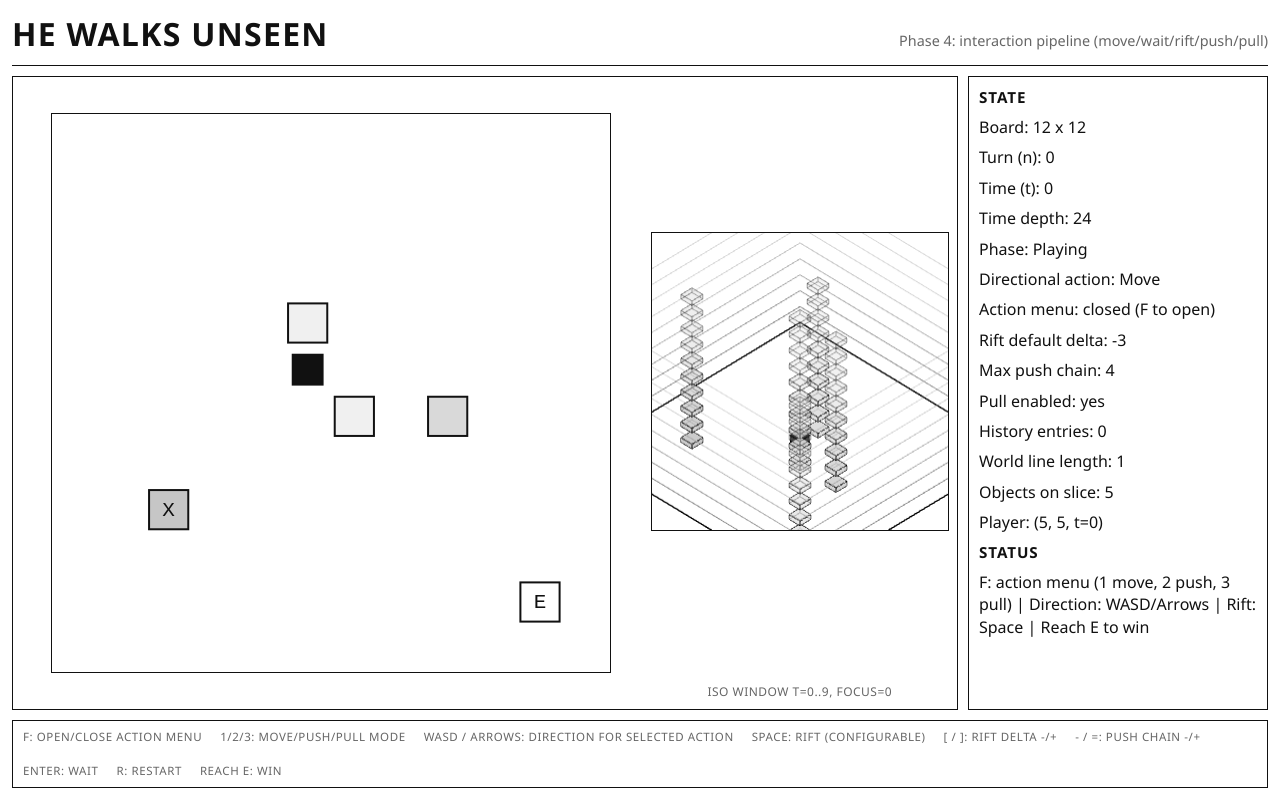
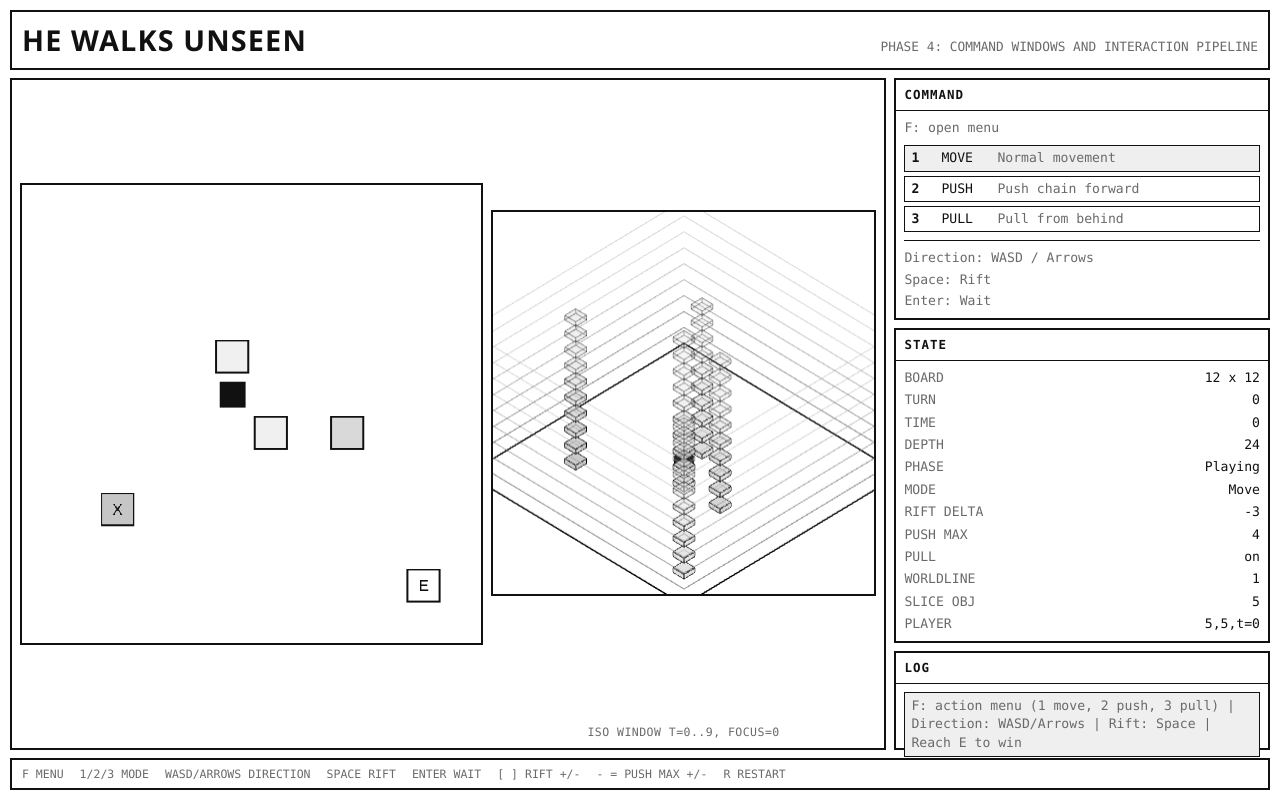
Before and after one commit to whiteStainX/he-walks-unseen, a React app in the folder frontend/: page / in a window 1280 px wide. Built offline with nearby package versions, Linux system fonts and the light colour scheme; the HTML template or start-up script is replaced by a standard one.

Commit message:
feat: window for the interaction

```diff
--- a/frontend/src/App.css
+++ b/frontend/src/App.css
@@ -5,10 +5,10 @@
 
 .game-shell {
   display: grid;
-  grid-template-rows: auto 1fr auto;
+  grid-template-rows: auto minmax(0, 1fr) auto;
   height: 100dvh;
-  padding: 12px;
-  gap: 10px;
+  padding: 10px;
+  gap: 8px;
   overflow: hidden;
 }
 
@@ -17,74 +17,46 @@
   align-items: baseline;
   justify-content: space-between;
   gap: 12px;
-  border-bottom: 1px solid var(--border);
-  padding-bottom: 8px;
+  border: 2px solid var(--ui-line);
+  background: var(--ui-bg);
+  padding: 8px 10px;
 }
 
 .game-header h1 {
   margin: 0;
-  font-size: clamp(1.25rem, 2.8vw, 2rem);
+  font-size: clamp(1.2rem, 2.6vw, 1.8rem);
+  font-family: var(--ui-font-title);
   letter-spacing: 0.04em;
   text-transform: uppercase;
 }
 
 .game-header p {
   margin: 0;
-  font-size: 0.9rem;
-  color: var(--muted);
+  color: var(--ui-muted);
+  font-family: var(--ui-font-mono);
+  font-size: 0.8rem;
+  text-transform: uppercase;
 }
 
 .game-layout {
   display: grid;
-  grid-template-columns: minmax(0, 1fr) 300px;
-  gap: 10px;
-  align-items: stretch;
+  grid-template-columns: minmax(0, 7fr) minmax(300px, 3fr);
+  gap: 8px;
   min-height: 0;
 }
 
-.board-panel,
-.sidebar-panel {
-  border: 1px solid var(--border);
-  background: var(--panel);
-}
-
 .board-panel {
+  border: 2px solid var(--ui-line);
+  background: var(--ui-bg);
   padding: 8px;
   overflow: hidden;
   min-height: 0;
 }
 
-.sidebar-panel {
-  padding: 10px;
-  overflow: auto;
-  min-height: 0;
-}
-
-.sidebar-panel h2 {
-  margin: 0 0 8px;
-  font-size: 0.95rem;
-  text-transform: uppercase;
-  letter-spacing: 0.06em;
-}
-
-.sidebar-panel p {
-  margin: 0 0 8px;
-}
-
-.board-canvas {
-  display: block;
-  width: min(100%, 70dvh);
-  aspect-ratio: 1 / 1;
-  height: auto;
-  border: 1px solid var(--grid);
-  image-rendering: pixelated;
-  background: var(--paper);
-}
-
 .board-stage {
   display: grid;
-  grid-template-columns: minmax(0, 1.35fr) minmax(240px, 0.65fr);
-  gap: 10px;
+  grid-template-columns: minmax(0, 1.2fr) minmax(0, 1fr);
+  gap: 8px;
   align-items: stretch;
   height: 100%;
 }
@@ -95,53 +67,225 @@
   place-items: center;
 }
 
+.board-canvas {
+  display: block;
+  width: min(100%, 72dvh);
+  aspect-ratio: 1 / 1;
+  height: auto;
+  border: 2px solid var(--ui-line);
+  background: var(--paper);
+  image-rendering: pixelated;
+}
+
 .iso-stage-item {
   grid-template-rows: minmax(0, 1fr) auto;
   align-content: stretch;
 }
 
 .iso-cube-wrap {
-  width: min(100%, 46dvh);
+  width: min(100%, 56dvh);
   aspect-ratio: 1 / 1;
-  border: 1px solid var(--grid);
+  border: 2px solid var(--ui-line);
   background: var(--paper);
   overflow: hidden;
 }
 
 .iso-caption {
   margin: 6px 0 0;
-  font-size: 0.75rem;
-  color: var(--muted);
+  font-size: 0.72rem;
+  color: var(--ui-muted);
+  letter-spacing: 0.04em;
   text-transform: uppercase;
-  letter-spacing: 0.04em;
+  font-family: var(--ui-font-mono);
+}
+
+.hud-stack {
+  display: grid;
+  grid-template-rows: auto auto minmax(0, 1fr);
+  gap: 8px;
+  min-height: 0;
+}
+
+.ui-window {
+  display: grid;
+  grid-template-rows: auto minmax(0, 1fr);
+  border: 2px solid var(--ui-line);
+  background: var(--ui-bg);
+  min-height: 0;
+}
+
+.ui-window-title {
+  margin: 0;
+  padding: 6px 8px;
+  border-bottom: 1px solid var(--ui-line);
+  font-size: 0.78rem;
+  letter-spacing: 0.08em;
+  text-transform: uppercase;
+  font-family: var(--ui-font-mono);
+}
+
+.ui-window-body {
+  padding: 8px;
+  font-family: var(--ui-font-mono);
+  font-size: 0.82rem;
+  min-height: 0;
+}
+
+.window-note {
+  margin: 0;
+  color: var(--ui-muted);
+}
+
+.command-list {
+  margin-top: 8px;
+  display: grid;
+  gap: 4px;
+}
+
+.command-row {
+  display: grid;
+  grid-template-columns: 22px 48px minmax(0, 1fr);
+  gap: 8px;
+  align-items: center;
+  border: 1px solid var(--ui-line);
+  padding: 3px 6px;
+  background: var(--ui-bg);
+}
+
+.command-key {
+  font-weight: 700;
+}
+
+.command-text {
+  text-transform: uppercase;
+}
+
+.command-desc {
+  color: var(--ui-muted);
+}
+
+.command-row.is-selected {
+  background: var(--ui-fill-alt);
+}
+
+.command-row.is-menu-active.is-selected {
+  background: var(--ui-fill-selected);
+  color: var(--ui-bg);
+}
+
+.command-row.is-menu-active.is-selected .command-desc {
+  color: var(--ui-bg);
+}
+
+.command-meta {
+  margin-top: 8px;
+  padding-top: 8px;
+  border-top: 1px solid var(--ui-line);
+  display: grid;
+  gap: 3px;
+  color: var(--ui-muted);
+}
+
+.state-grid {
+  margin: 0;
+  display: grid;
+  grid-template-columns: auto 1fr;
+  gap: 4px 8px;
+}
+
+.state-grid dt {
+  color: var(--ui-muted);
+  text-transform: uppercase;
+}
+
+.state-grid dd {
+  margin: 0;
+  text-align: right;
+}
+
+.log-body {
+  display: grid;
+  grid-template-rows: auto minmax(0, 1fr);
+  gap: 8px;
+}
+
+.status-line {
+  border: 1px solid var(--ui-line);
+  padding: 4px 6px;
+  background: var(--ui-fill-alt);
+}
+
+.log-list {
+  min-height: 0;
+  overflow: auto;
+  border: 1px solid var(--ui-line);
+}
+
+.log-row {
+  display: grid;
+  grid-template-columns: 46px minmax(0, 1fr);
+  gap: 8px;
+  padding: 5px 6px;
+  border-bottom: 1px solid var(--ui-line);
+}
+
+.log-row:last-child {
+  border-bottom: 0;
+}
+
+.log-turn {
+  color: var(--ui-muted);
+}
+
+.empty-log {
+  margin: 0;
+  padding: 6px;
+  color: var(--ui-muted);
 }
 
 .bottom-bar {
   display: flex;
-  gap: 18px;
   flex-wrap: wrap;
-  border: 1px solid var(--border);
-  background: var(--panel);
-  padding: 8px 10px;
+  gap: 10px 16px;
+  border: 2px solid var(--ui-line);
+  background: var(--ui-bg);
+  padding: 6px 10px;
+  font-family: var(--ui-font-mono);
+  font-size: 0.72rem;
   text-transform: uppercase;
-  font-size: 0.72rem;
-  letter-spacing: 0.05em;
-  color: var(--muted);
+  color: var(--ui-muted);
 }
 
-@media (max-width: 980px) {
+@media (max-width: 1100px) {
   .game-layout {
     grid-template-columns: 1fr;
     grid-template-rows: minmax(0, 1fr) auto;
   }
 
+  .board-stage {
+    grid-template-columns: minmax(0, 1fr) minmax(260px, 1fr);
+  }
+
+  .hud-stack {
+    grid-template-columns: repeat(3, minmax(0, 1fr));
+    grid-template-rows: 1fr;
+  }
+
+  .ui-window {
+    min-height: 180px;
+  }
+}
+
+@media (max-width: 900px) {
+  .game-shell {
+    overflow: auto;
+    height: 100%;
+    min-height: 100dvh;
+  }
+
   .game-header {
     flex-direction: column;
     align-items: flex-start;
-  }
-
-  .board-canvas {
-    width: min(100%, 56dvh);
   }
 
   .board-stage {
@@ -151,4 +295,13 @@
   .iso-stage-item {
     display: none;
   }
+
+  .hud-stack {
+    grid-template-columns: 1fr;
+    grid-template-rows: auto auto auto;
+  }
+
+  .ui-window {
+    min-height: 160px;
+  }
 }
--- a/frontend/src/app/GameShell.tsx
+++ b/frontend/src/app/GameShell.tsx
@@ -20,6 +20,13 @@ import { buildIsoViewModel } from '../render/iso/buildIsoViewModel'
 import { IsoTimeCubePanel } from '../render/iso/IsoTimeCubePanel'
 
 type DirectionalActionMode = 'Move' | 'Push' | 'Pull'
+type DirectionalOption = { mode: DirectionalActionMode; keyLabel: '1' | '2' | '3'; description: string }
+
+const directionalOptions: DirectionalOption[] = [
+  { mode: 'Move', keyLabel: '1', description: 'Normal movement' },
+  { mode: 'Push', keyLabel: '2', description: 'Push chain forward' },
+  { mode: 'Pull', keyLabel: '3', description: 'Pull from behind' },
+]
 
 function directionForKey(key: string): Direction2D | null {
   switch (key) {
@@ -44,6 +51,19 @@ function directionForKey(key: string): Direction2D | null {
   }
 }
 
+function actionSummary(entry: { action: { kind: string; direction?: string }; outcome: { kind: string } }): string {
+  const actionText =
+    entry.action.kind === 'Move' ||
+    entry.action.kind === 'Push' ||
+    entry.action.kind === 'Pull'
+      ? `${entry.action.kind.toLowerCase()} ${entry.action.direction ?? ''}`.trim()
+      : entry.action.kind === 'ApplyRift'
+        ? 'rift'
+        : entry.action.kind.toLowerCase()
+
+  return `${actionText} -> ${entry.outcome.kind.toLowerCase()}`
+}
+
 export function GameShell() {
   const dispatch = useAppDispatch()
   const [directionalActionMode, setDirectionalActionMode] = useState<DirectionalActionMode>('Move')
@@ -57,7 +77,7 @@ export function GameShell() {
   const phase = useAppSelector((state) => state.game.phase)
   const riftDefaultDelta = useAppSelector((state) => state.game.riftSettings.defaultDelta)
   const interactionConfig = useAppSelector((state) => state.game.interactionConfig)
-  const historyLength = useAppSelector((state) => state.game.history.length)
+  const history = useAppSelector((state) => state.game.history)
   const status = useAppSelector((state) => state.game.status)
   const player = currentPosition(worldLine)
   const selvesAtCurrentTime = positionsAtTime(worldLine, currentTime)
@@ -73,6 +93,7 @@ export function GameShell() {
       }),
     [currentTime, timeDepth, worldLine, cube],
   )
+  const recentHistory = useMemo(() => history.slice(-5).reverse(), [history])
 
   useEffect(() => {
     const onKeyDown = (event: KeyboardEvent) => {
@@ -202,7 +223,7 @@ export function GameShell() {
     <div className="game-shell">
       <header className="game-header">
         <h1>He Walks Unseen</h1>
-        <p>Phase 4: interaction pipeline (move/wait/rift/push/pull)</p>
+        <p>Phase 4: command windows and interaction pipeline</p>
       </header>
 
       <main className="game-layout">
@@ -225,39 +246,99 @@ export function GameShell() {
           </div>
         </section>
 
-        <aside className="sidebar-panel">
-          <h2>State</h2>
-          <p>Board: {boardSize} x {boardSize}</p>
-          <p>Turn (n): {turn}</p>
-          <p>Time (t): {currentTime}</p>
-          <p>Time depth: {timeDepth}</p>
-          <p>Phase: {phase}</p>
-          <p>Directional action: {directionalActionMode}</p>
-          <p>Action menu: {isActionMenuOpen ? 'open (1/2/3 to select)' : 'closed (F to open)'}</p>
-          <p>Rift default delta: -{riftDefaultDelta}</p>
-          <p>Max push chain: {interactionConfig.maxPushChain}</p>
-          <p>Pull enabled: {interactionConfig.allowPull ? 'yes' : 'no'}</p>
-          <p>History entries: {historyLength}</p>
-          <p>World line length: {worldLine.path.length}</p>
-          <p>Objects on slice: {objectsAtCurrentTime.length}</p>
-          <p>
-            Player: {player ? `(${player.x}, ${player.y}, t=${player.t})` : 'N/A'}
-          </p>
-          <h2>Status</h2>
-          <p>{status}</p>
+        <aside className="hud-stack">
+          <section className="ui-window command-window">
+            <h2 className="ui-window-title">Command</h2>
+            <div className="ui-window-body">
+              <p className="window-note">F: {isActionMenuOpen ? 'close menu' : 'open menu'}</p>
+              <div className="command-list">
+                {directionalOptions.map((option) => (
+                  <div
+                    key={option.mode}
+                    className={[
+                      'command-row',
+                      directionalActionMode === option.mode ? 'is-selected' : '',
+                      isActionMenuOpen ? 'is-menu-active' : '',
+                    ]
+                      .filter(Boolean)
+                      .join(' ')}
+                  >
+                    <span className="command-key">{option.keyLabel}</span>
+                    <span className="command-text">{option.mode}</span>
+                    <span className="command-desc">{option.description}</span>
+                  </div>
+                ))}
+              </div>
+              <div className="command-meta">
+                <span>Direction: WASD / Arrows</span>
+                <span>Space: Rift</span>
+                <span>Enter: Wait</span>
+              </div>
+            </div>
+          </section>
+
+          <section className="ui-window state-window">
+            <h2 className="ui-window-title">State</h2>
+            <div className="ui-window-body">
+              <dl className="state-grid">
+                <dt>Board</dt>
+                <dd>{boardSize} x {boardSize}</dd>
+                <dt>Turn</dt>
+                <dd>{turn}</dd>
+                <dt>Time</dt>
+                <dd>{currentTime}</dd>
+                <dt>Depth</dt>
+                <dd>{timeDepth}</dd>
+                <dt>Phase</dt>
+                <dd>{phase}</dd>
+                <dt>Mode</dt>
+                <dd>{directionalActionMode}</dd>
+                <dt>Rift Delta</dt>
+                <dd>-{riftDefaultDelta}</dd>
+                <dt>Push Max</dt>
+                <dd>{interactionConfig.maxPushChain}</dd>
+                <dt>Pull</dt>
+                <dd>{interactionConfig.allowPull ? 'on' : 'off'}</dd>
+                <dt>WorldLine</dt>
+                <dd>{worldLine.path.length}</dd>
+                <dt>Slice Obj</dt>
+                <dd>{objectsAtCurrentTime.length}</dd>
+                <dt>Player</dt>
+                <dd>{player ? `${player.x},${player.y},t=${player.t}` : 'N/A'}</dd>
+              </dl>
+            </div>
+          </section>
+
+          <section className="ui-window log-window">
+            <h2 className="ui-window-title">Log</h2>
+            <div className="ui-window-body log-body">
+              <p className="window-note status-line">{status}</p>
+              <div className="log-list">
+                {recentHistory.length === 0 ? (
+                  <p className="empty-log">No actions yet.</p>
+                ) : (
+                  recentHistory.map((entry) => (
+                    <div className="log-row" key={`${entry.turn}-${entry.action.kind}`}>
+                      <span className="log-turn">T{entry.turn}</span>
+                      <span className="log-text">{actionSummary(entry)}</span>
+                    </div>
+                  ))
+                )}
+              </div>
+            </div>
+          </section>
         </aside>
       </main>
 
       <footer className="bottom-bar">
-        <span>F: Open/close action menu</span>
-        <span>1/2/3: Move/Push/Pull mode</span>
-        <span>WASD / Arrows: Direction for selected action</span>
-        <span>Space: Rift (configurable)</span>
-        <span>[ / ]: Rift delta -/+</span>
-        <span>- / =: Push chain -/+</span>
-        <span>Enter: Wait</span>
-        <span>R: Restart</span>
-        <span>Reach E: Win</span>
+        <span>F Menu</span>
+        <span>1/2/3 Mode</span>
+        <span>WASD/Arrows Direction</span>
+        <span>Space Rift</span>
+        <span>Enter Wait</span>
+        <span>[ ] Rift +/-</span>
+        <span>- = Push Max +/-</span>
+        <span>R Restart</span>
       </footer>
     </div>
   )
--- a/frontend/src/index.css
+++ b/frontend/src/index.css
@@ -14,6 +14,14 @@
   --grid: #111111;
   --border: #111111;
   --muted: #666666;
+  --ui-bg: #ffffff;
+  --ui-fg: #111111;
+  --ui-muted: #6a6a6a;
+  --ui-line: #111111;
+  --ui-fill-selected: #111111;
+  --ui-fill-alt: #efefef;
+  --ui-font-title: 'IBM Plex Sans', 'Avenir Next', 'Segoe UI', sans-serif;
+  --ui-font-mono: 'IBM Plex Mono', 'SFMono-Regular', 'Menlo', monospace;
 }
 
 * {
--- a/frontend/src/render/theme.ts
+++ b/frontend/src/render/theme.ts
@@ -36,6 +36,14 @@ export const minimalMonoTheme: AppTheme = {
     '--grid': '#111111',
     '--border': '#111111',
     '--muted': '#666666',
+    '--ui-bg': '#ffffff',
+    '--ui-fg': '#111111',
+    '--ui-muted': '#6a6a6a',
+    '--ui-line': '#111111',
+    '--ui-fill-selected': '#111111',
+    '--ui-fill-alt': '#efefef',
+    '--ui-font-title': "'IBM Plex Sans', 'Avenir Next', 'Segoe UI', sans-serif",
+    '--ui-font-mono': "'IBM Plex Mono', 'SFMono-Regular', 'Menlo', monospace",
   },
   canvas: {
     boardBackground: '#ffffff',
```
